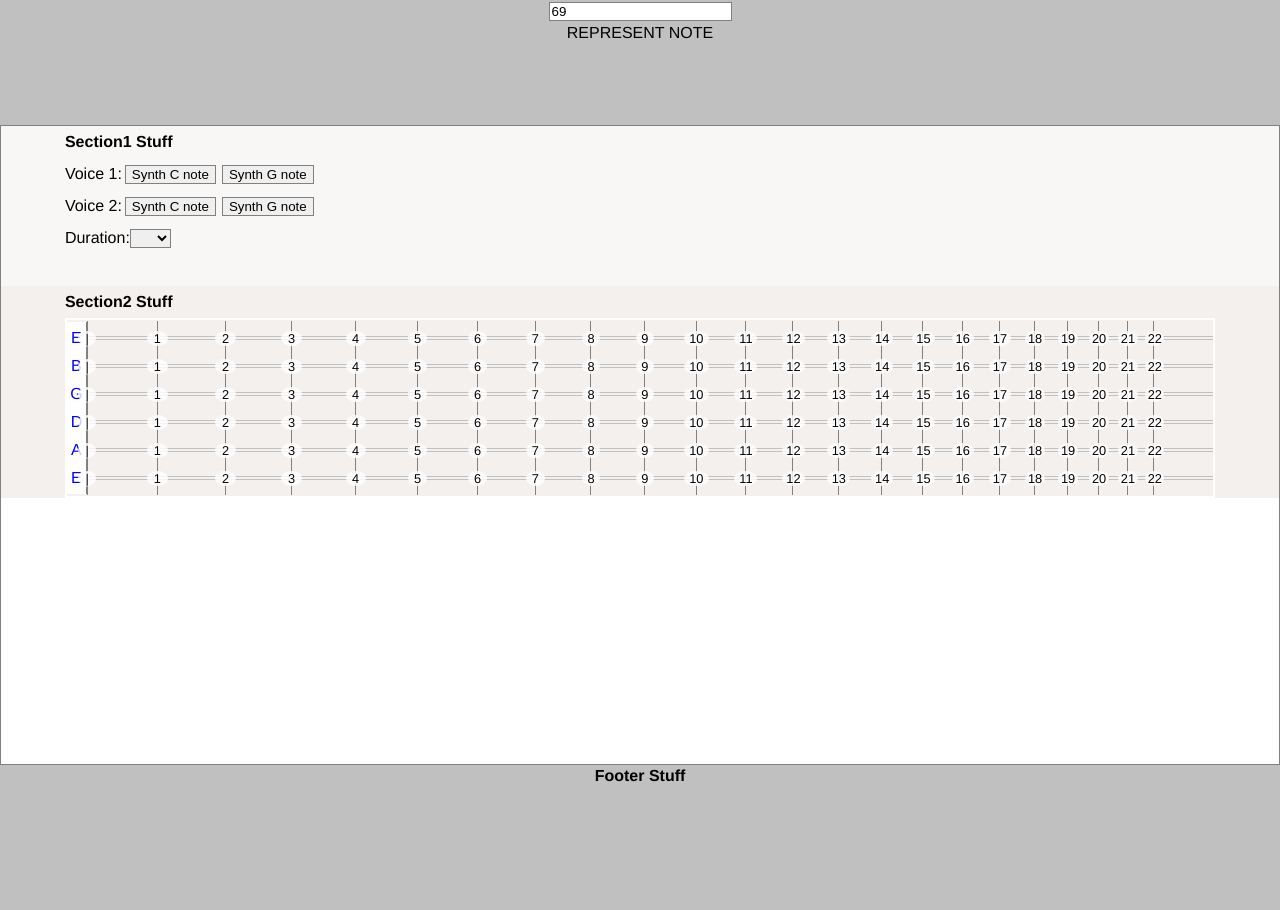
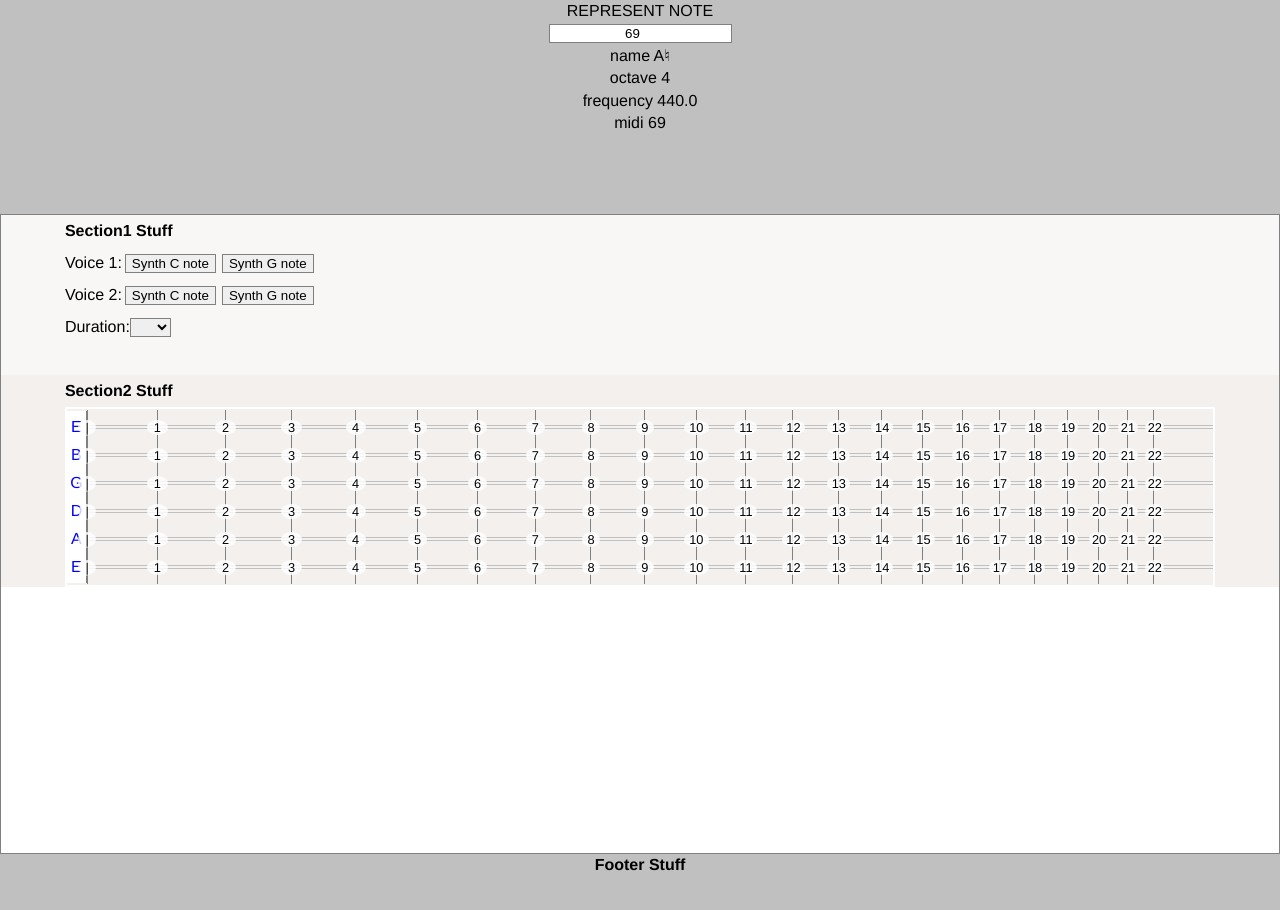
Before and after one commit to dvdrtrgn/build-blocks, a Vue app: page / in a window 1280 px wide. Shown: the top 910 px of the page. Before the commit the page ends 845 px from the top, so only its background shows below. Built offline with nearby package versions, Linux system fonts and the light colour scheme.

Commit message:
Reveal calc

```diff
--- a/src/views/Convert.vue
+++ b/src/views/Convert.vue
@@ -1,8 +1,13 @@
 <template>
   <div>
-    <form action="" @submit.prevent="onSubmit">
-      <input type="text" v-model="arg" />
+    <form action="" @submit.prevent="">
       <p>REPRESENT NOTE</p>
+      <input type="number" v-model="arg" @change="process" />
+
+      <div>name {{ note.name }}</div>
+      <div>octave {{ note.octave }}</div>
+      <div>frequency {{ note.frequency }}</div>
+      <div>midi {{ note.midi }}</div>
     </form>
   </div>
 </template>
@@ -15,14 +20,23 @@
     data() {
       return {
         arg: '69',
+        note: {},
       };
     },
     methods: {
-      onSubmit() {
-        console.log(makeNote(this.arg));
+      process() {
+        this.note = makeNote(this.arg);
+        this.arg = this.note.midi; // keep in bounds
       },
+    },
+    mounted() {
+      this.process();
     },
   };
 </script>
 
-<style lang="scss" scoped></style>
+<style lang="scss" scoped>
+  input {
+    text-align: center;
+  }
+</style>
```
